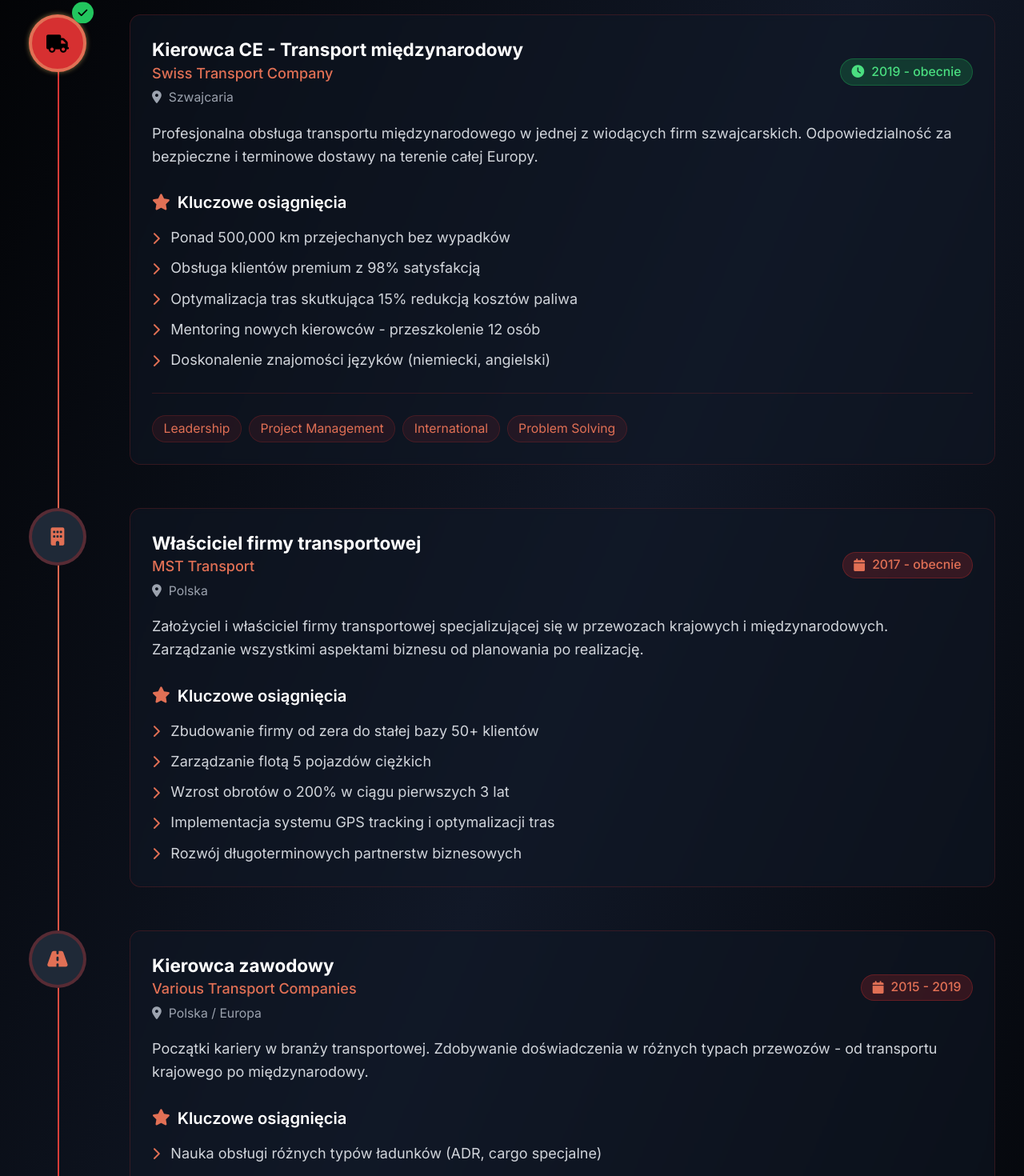
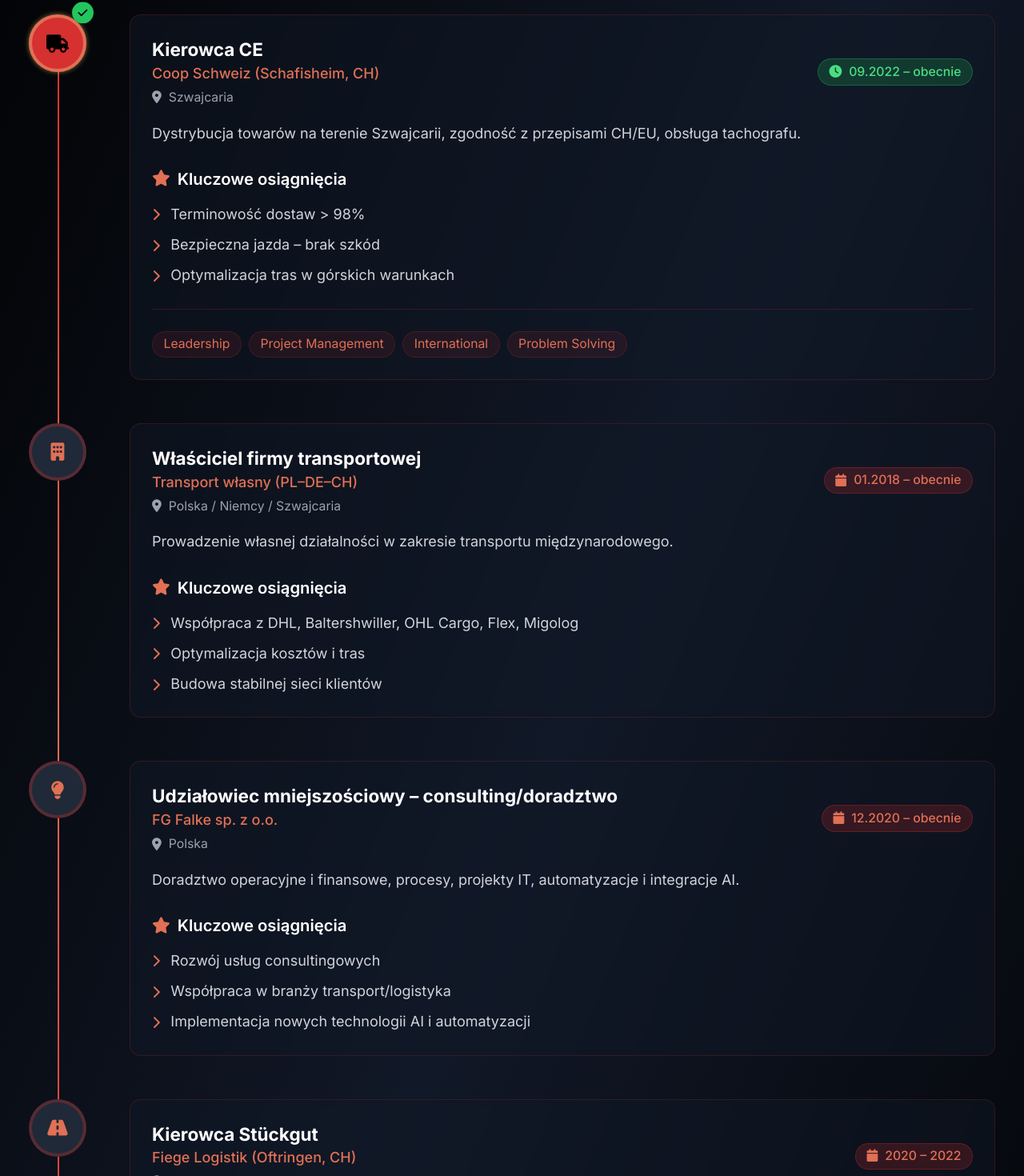
Before and after one commit to ChesterVip/Stronka_React_M_S_Frontend-, a React (Vite) app: page /experience in a window 1280 px wide. Shown: the part 477-1947 px from the top of the page at 80% size. Built offline with nearby package versions, Linux system fonts and the light colour scheme.

Commit message:
ExperiencePage.tsx is up-to-date

```diff
--- a/src/pages/ExperiencePage.tsx
+++ b/src/pages/ExperiencePage.tsx
@@ -36,6 +36,18 @@ const ExperiencePage = () => {
       current: false,
       icon: 'fa-building',
       color: 'gold'
+    },
+    {
+      id: 'fg-falke',
+      title: t.experience_data.fg_falke.title,
+      period: t.experience_data.fg_falke.period,
+      company: t.experience_data.fg_falke.company,
+      location: t.experience_data.fg_falke.location,
+      description: t.experience_data.fg_falke.description,
+      achievements: t.experience_data.fg_falke.achievements,
+      current: false,
+      icon: 'fa-lightbulb',
+      color: 'purple'
     },
     {
       id: 'early-driver',
@@ -77,7 +89,7 @@ const ExperiencePage = () => {
       skills: [
         { name: 'Web Development', level: 80 },
         { name: 'React/TypeScript', level: 75 },
-        { name: 'Automatyzacja procesów', level: 78 },
+        { name: 'Automatyzacja procesów (n8n, Make)', level: 78 },
         { name: 'Analiza danych', level: 70 },
         { name: 'AI Tools', level: 72 }
       ]
--- a/src/types/index.ts
+++ b/src/types/index.ts
@@ -371,6 +371,14 @@ export interface Translation {
       description: string;
       achievements: string[];
     };
+    fg_falke: {
+      title: string;
+      period: string;
+      company: string;
+      location: string;
+      description: string;
+      achievements: string[];
+    };
     early_driver: {
       title: string;
       period: string;
--- a/src/utils/translations.ts
+++ b/src/utils/translations.ts
@@ -355,45 +355,51 @@ export const translations: Record<Language, Translation> = {
     // ExperiencePage specific
     experience_data: {
       current_swiss: {
-        title: "Kierowca CE - Transport międzynarodowy",
-        period: "2019 - obecnie",
-        company: "Swiss Transport Company",
+        title: "Kierowca CE",
+        period: "09.2022 – obecnie",
+        company: "Coop Schweiz (Schafisheim, CH)",
         location: "Szwajcaria",
-        description: "Profesjonalna obsługa transportu międzynarodowego w jednej z wiodących firm szwajcarskich. Odpowiedzialność za bezpieczne i terminowe dostawy na terenie całej Europy.",
+        description: "Dystrybucja towarów na terenie Szwajcarii, zgodność z przepisami CH/EU, obsługa tachografu.",
         achievements: [
-          "Ponad 500,000 km przejechanych bez wypadków",
-          "Obsługa klientów premium z 98% satysfakcją",
-          "Optymalizacja tras skutkująca 15% redukcją kosztów paliwa",
-          "Mentoring nowych kierowców - przeszkolenie 12 osób",
-          "Doskonalenie znajomości języków (niemiecki, angielski)"
+          "Terminowość dostaw > 98%",
+          "Bezpieczna jazda – brak szkód",
+          "Optymalizacja tras w górskich warunkach"
         ]
       },
       business_owner: {
         title: "Właściciel firmy transportowej",
-        period: "2017 - obecnie",
-        company: "MST Transport",
+        period: "01.2018 – obecnie",
+        company: "Transport własny (PL–DE–CH)",
+        location: "Polska / Niemcy / Szwajcaria",
+        description: "Prowadzenie własnej działalności w zakresie transportu międzynarodowego.",
+        achievements: [
+          "Współpraca z DHL, Baltershwiller, OHL Cargo, Flex, Migolog",
+          "Optymalizacja kosztów i tras",
+          "Budowa stabilnej sieci klientów"
+        ]
+      },
+      fg_falke: {
+        title: "Udziałowiec mniejszościowy – consulting/doradztwo",
+        period: "12.2020 – obecnie",
+        company: "FG Falke sp. z o.o.",
         location: "Polska",
-        description: "Założyciel i właściciel firmy transportowej specjalizującej się w przewozach krajowych i międzynarodowych. Zarządzanie wszystkimi aspektami biznesu od planowania po realizację.",
+        description: "Doradztwo operacyjne i finansowe, procesy, projekty IT, automatyzacje i integracje AI.",
         achievements: [
-          "Zbudowanie firmy od zera do stałej bazy 50+ klientów",
-          "Zarządzanie flotą 5 pojazdów ciężkich",
-          "Wzrost obrotów o 200% w ciągu pierwszych 3 lat",
-          "Implementacja systemu GPS tracking i optymalizacji tras",
-          "Rozwój długoterminowych partnerstw biznesowych"
+          "Rozwój usług consultingowych",
+          "Współpraca w branży transport/logistyka",
+          "Implementacja nowych technologii AI i automatyzacji"
         ]
       },
       early_driver: {
-        title: "Kierowca zawodowy",
-        period: "2015 - 2019",
-        company: "Various Transport Companies",
-        location: "Polska / Europa",
-        description: "Początki kariery w branży transportowej. Zdobywanie doświadczenia w różnych typach przewozów - od transportu krajowego po międzynarodowy.",
+        title: "Kierowca Stückgut",
+        period: "2020 – 2022",
+        company: "Fiege Logistik (Oftringen, CH)",
+        location: "Szwajcaria",
+        description: "Dystrybucja drobnicowa, planowanie tras, obsługa klienta.",
         achievements: [
-          "Nauka obsługi różnych typów ładunków (ADR, cargo specjalne)",
-          "Budowanie wiedzy o branży transportowej w Europie",
-          "Rozwój umiejętności zawodowych i interpersonalnych",
-          "Certyfikaty BHP i bezpiecznej jazdy",
-          "Pierwsze kontakty międzynarodowe"
+          "Efektywna obsługa dostaw lokalnych",
+          "Wdrożenie systemu skanowania przesyłek",
+          "Wysoki poziom satysfakcji klientów"
         ]
       }
     },
@@ -798,45 +804,51 @@ export const translations: Record<Language, Translation> = {
     // ExperiencePage specific
     experience_data: {
       current_swiss: {
-        title: "CE-Fahrer - Internationaler Transport",
-        period: "2019 - aktuell",
-        company: "Swiss Transport Company",
+        title: "CE-Fahrer",
+        period: "09.2022 – aktuell",
+        company: "Coop Schweiz (Schafisheim, CH)",
         location: "Schweiz",
-        description: "Professionelle Abwicklung des internationalen Transports bei einem führenden Schweizer Unternehmen. Verantwortung für sichere und pünktliche Lieferungen in ganz Europa.",
+        description: "Warenverteilung in der Schweiz, Einhaltung der CH/EU-Vorschriften, Tachograph-Bedienung.",
         achievements: [
-          "Über 500.000 km ohne Unfälle gefahren",
-          "Premium-Kundenbetreuung mit 98% Zufriedenheit",
-          "Routenoptimierung mit 15% Kraftstoffeinsparung",
-          "Mentoring neuer Fahrer - Schulung von 12 Personen",
-          "Verbesserung der Sprachkenntnisse (Deutsch, Englisch)"
+          "Lieferpünktlichkeit > 98%",
+          "Sichere Fahrweise – keine Schäden",
+          "Routenoptimierung in Bergbedingungen"
         ]
       },
       business_owner: {
         title: "Transportunternehmer",
-        period: "2017 - aktuell",
-        company: "MST Transport",
+        period: "01.2018 – aktuell",
+        company: "Eigener Transport (PL–DE–CH)",
+        location: "Polen / Deutschland / Schweiz",
+        description: "Führung einer eigenen Tätigkeit im Bereich internationaler Transporte.",
+        achievements: [
+          "Zusammenarbeit mit DHL, Baltershwiller, OHL Cargo, Flex, Migolog",
+          "Kosten- und Routenoptimierung",
+          "Aufbau eines stabilen Kundenstamms"
+        ]
+      },
+      fg_falke: {
+        title: "Minderheitsgesellschafter – Consulting/Beratung",
+        period: "12.2020 – aktuell",
+        company: "FG Falke sp. z o.o.",
         location: "Polen",
-        description: "Gründer und Eigentümer eines Transportunternehmens, das sich auf nationale und internationale Transporte spezialisiert. Management aller Geschäftsaspekte von der Planung bis zur Umsetzung.",
+        description: "Operative und finanzielle Beratung, Prozesse, IT-Projekte, Automatisierungen und AI-Integrationen.",
         achievements: [
-          "Aufbau des Unternehmens von null auf stabile Basis von 50+ Kunden",
-          "Management einer Flotte von 5 schweren Fahrzeugen",
-          "Umsatzwachstum von 200% in den ersten 3 Jahren",
-          "Implementierung von GPS-Tracking und Routenoptimierung",
-          "Entwicklung langfristiger Geschäftspartnerschaften"
+          "Entwicklung von Consulting-Dienstleistungen",
+          "Zusammenarbeit in der Transport/Logistik-Branche",
+          "Implementierung neuer AI- und Automatisierungstechnologien"
         ]
       },
       early_driver: {
-        title: "Berufsfahrer",
-        period: "2015 - 2019",
-        company: "Verschiedene Transportunternehmen",
-        location: "Polen / Europa",
-        description: "Anfang der Karriere in der Transportbranche. Erfahrungssammlung in verschiedenen Transportarten - vom nationalen bis zum internationalen Transport.",
+        title: "Stückgut-Fahrer",
+        period: "2020 – 2022",
+        company: "Fiege Logistik (Oftringen, CH)",
+        location: "Schweiz",
+        description: "Stückgutverteilung, Routenplanung, Kundenbetreuung.",
         achievements: [
-          "Lernen der Handhabung verschiedener Ladungstypen (ADR, Spezialladung)",
-          "Aufbau von Wissen über die Transportbranche in Europa",
-          "Entwicklung beruflicher und zwischenmenschlicher Fähigkeiten",
-          "BHP- und Sicherheitsfahrzeug-Zertifikate",
-          "Erste internationale Kontakte"
+          "Effiziente Abwicklung lokaler Lieferungen",
+          "Einführung eines Sendungsscanningsystems",
+          "Hohes Maß an Kundenzufriedenheit"
         ]
       }
     },
```
